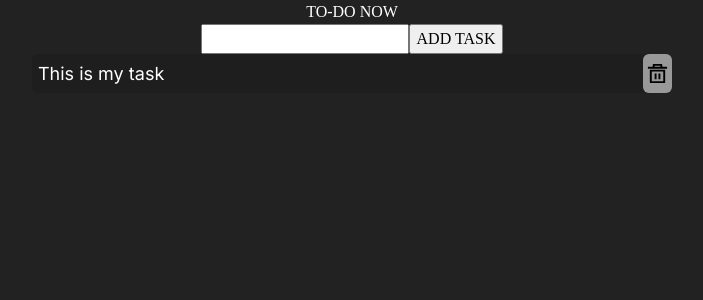
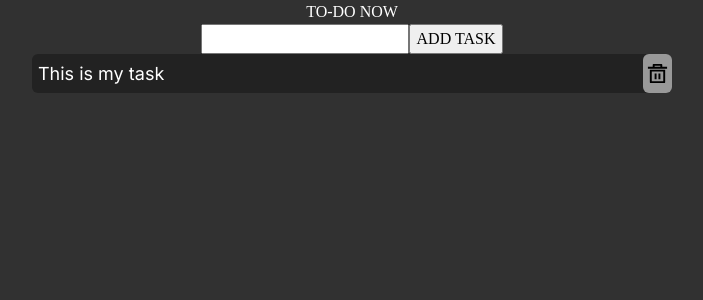
Before and after one commit to DropperDEV/todoList, a React (Vite) app: page / in a window 1280 px wide. Shown: the top 300 px of the page, without its empty margins (288-991 px from the left). Built offline with nearby package versions, Linux system fonts and the light colour scheme.

Commit message:
fix: colors background & <TaskItem/>

```diff
--- a/src/components/TaskItem.tsx
+++ b/src/components/TaskItem.tsx
@@ -4,12 +4,14 @@ import { DeleteBinButton } from "./DeleteBinButton";
 const StyledTaskItem = styled.div`
   display: flex;
   flex-direction: row;
-  background-color: #1E1E1E;
+  background-color: #222222;
   padding: 6px 6px 6px 6px;
   border-radius: 6px;
   justify-content: space-between;
   width: 40rem;
   position: relative;
+
+
   p {
     font-family: var(--regular);
     font-size: large;
--- a/src/index.css
+++ b/src/index.css
@@ -101,7 +101,7 @@ table {
 
 
 body{
-  background-color: #222222;
+  background-color: #313131;
   color: #FFF;
 }
 
```
